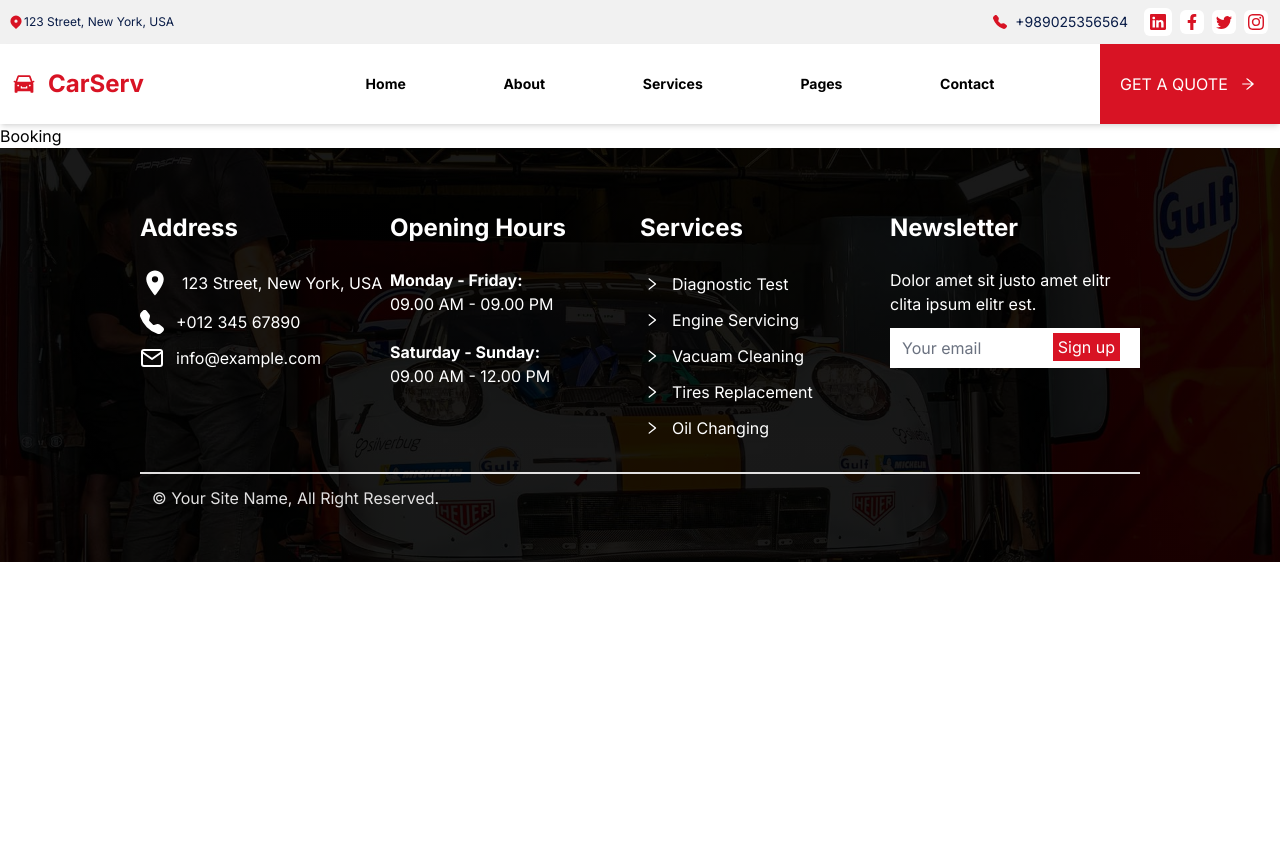
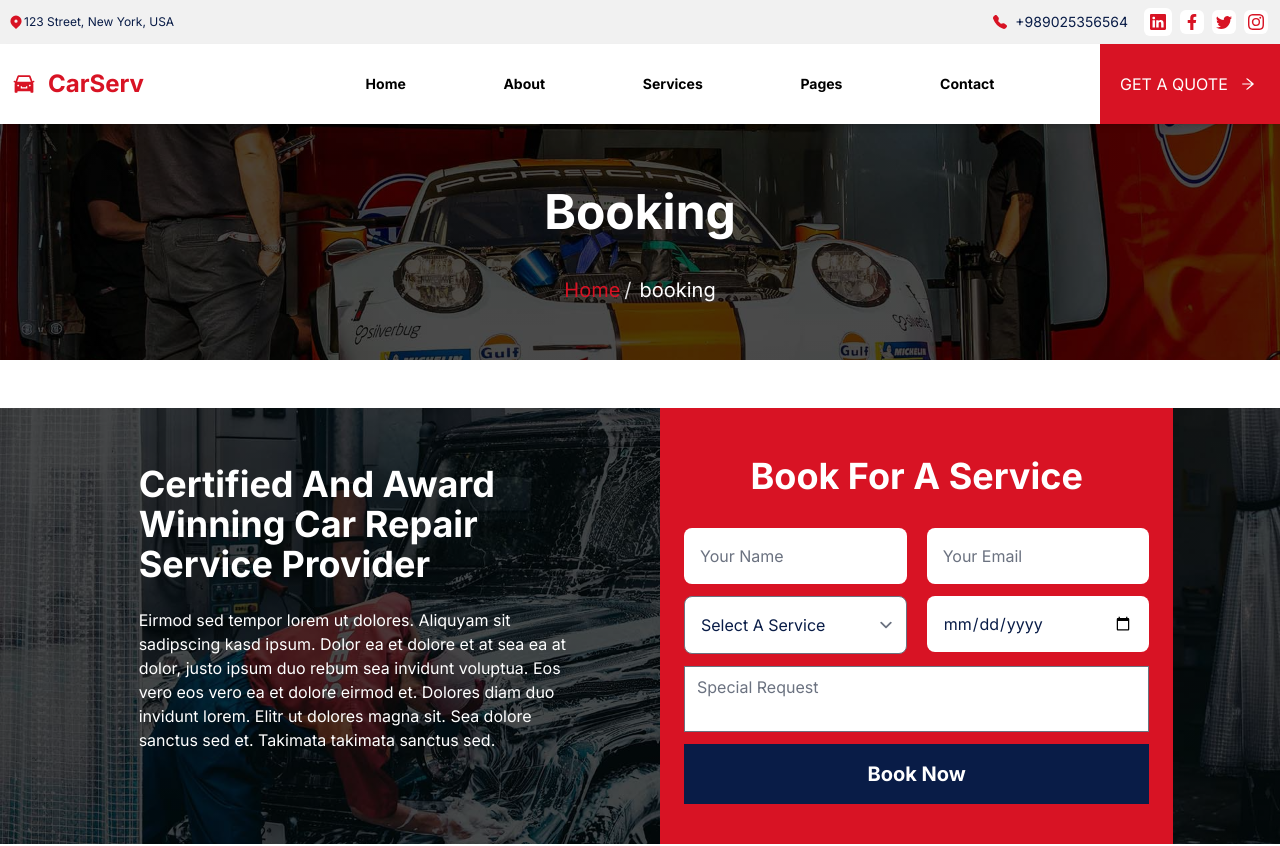
Before and after one commit to javadng/carservice, a Next.js app: page /booking in a window 1280 px wide. Shown: the top 846 px of the page. Before the commit the page ends 800 px from the top, so only its background shows below. Built offline with nearby package versions, Linux system fonts and the light colour scheme.

Commit message:
master: added new pages

```diff
--- a/src/app/about/page.tsx
+++ b/src/app/about/page.tsx
@@ -1,5 +1,19 @@
+import Banner from "@/components/banner";
+import ServicesList from "@/components/servicesList";
+import AboutUs from "@/components/about";
+import Fact from "@/components/fact";
+import OurTechnicians from "@/components/ourTechs";
+
 const About = () => {
-  return <h1>About</h1>;
+  return (
+    <div className="about">
+      <Banner breadcrumb="Home/about" pageTitle="About" />
+      <ServicesList />
+      <AboutUs />
+      <Fact />
+      <OurTechnicians />
+    </div>
+  );
 };
 
 export default About;
--- a/src/app/booking/page.tsx
+++ b/src/app/booking/page.tsx
@@ -1,5 +1,13 @@
+import Banner from "@/components/banner";
+import BookForService from "@/components/bookForService";
+
 const Booking = () => {
-  return <h1>Booking</h1>;
+  return (
+    <div className="booking">
+      <Banner breadcrumb="Home/booking" pageTitle="booking" />
+      <BookForService />
+    </div>
+  );
 };
 
 export default Booking;
--- a/src/app/globals.css
+++ b/src/app/globals.css
@@ -29,12 +29,17 @@ input:focus {
   visibility: hidden;
 }
 
-.fact {
+.fact,
+.banner {
   background: linear-gradient(rgba(0, 0, 0, 0.7), rgba(0, 0, 0, 0.7)),
     url("../../public/image/carousel-bg-1.jpg");
   background-position: center center;
   background-repeat: no-repeat;
   background-size: cover;
+}
+
+.brearcrumb:last-of-type span.slash {
+  display: none;
 }
 
 .services-items:hover > * {
--- a/src/app/services/page.tsx
+++ b/src/app/services/page.tsx
@@ -1,5 +1,17 @@
+import Banner from "@/components/banner";
+import OurService from "@/components/ourService";
+import BookForService from "@/components/bookForService";
+import TestMonial from "@/components/testMonial";
+
 const Services = () => {
-  return <h1>Services</h1>;
+  return (
+    <div className="services">
+      <Banner breadcrumb="Home/services" pageTitle="services" />
+      <OurService />
+      <BookForService />
+      <TestMonial />
+    </div>
+  );
 };
 
 export default Services;
--- a/src/app/technicians/page.tsx
+++ b/src/app/technicians/page.tsx
@@ -1,5 +1,13 @@
+import Banner from "@/components/banner";
+import OurTechnicians from "@/components/ourTechs";
+
 const Technicians = () => {
-  return <h1>Technicians</h1>;
+  return (
+    <div className="technicians">
+      <Banner breadcrumb="Home/technicians" pageTitle="Technicians" />
+      <OurTechnicians />
+    </div>
+  );
 };
 
 export default Technicians;
--- a/src/app/testimonial/page.tsx
+++ b/src/app/testimonial/page.tsx
@@ -1,5 +1,13 @@
+import Banner from "@/components/banner";
+import TestimonialCom from "@/components/testMonial";
+
 const Testimonial = () => {
-  return <h1>Testimonial</h1>;
+  return (
+    <div className="Testimonial">
+      <Banner breadcrumb="Home/technicians" pageTitle="Technicians" />
+      <TestimonialCom />
+    </div>
+  );
 };
 
 export default Testimonial;
--- /dev/null
+++ b/src/components/banner.tsx
@@ -0,0 +1,29 @@
+interface Props {
+  breadcrumb: string;
+  pageTitle: string;
+}
+
+const Banner: React.FC<Props> = ({ breadcrumb, pageTitle }) => {
+  const slangs = breadcrumb.split("/");
+
+  return (
+    <section className="banner p-6 mb-9 text-white">
+      <h1 className="font-bold capitalize text-3xl md:text-5xl text-center my-10">
+        {pageTitle}
+      </h1>
+      <ul className="flex items-center justify-center mb-8">
+        {slangs.map((el, index) => (
+          <li
+            key={index}
+            className="text-primary brearcrumb text-sm md:text-xl mx-1 last-of-type:text-white"
+          >
+            <span className="cursor-pointer">{el}</span>
+            <span className="text-gray ml-1 slash">/</span>
+          </li>
+        ))}
+      </ul>
+    </section>
+  );
+};
+
+export default Banner;
```
